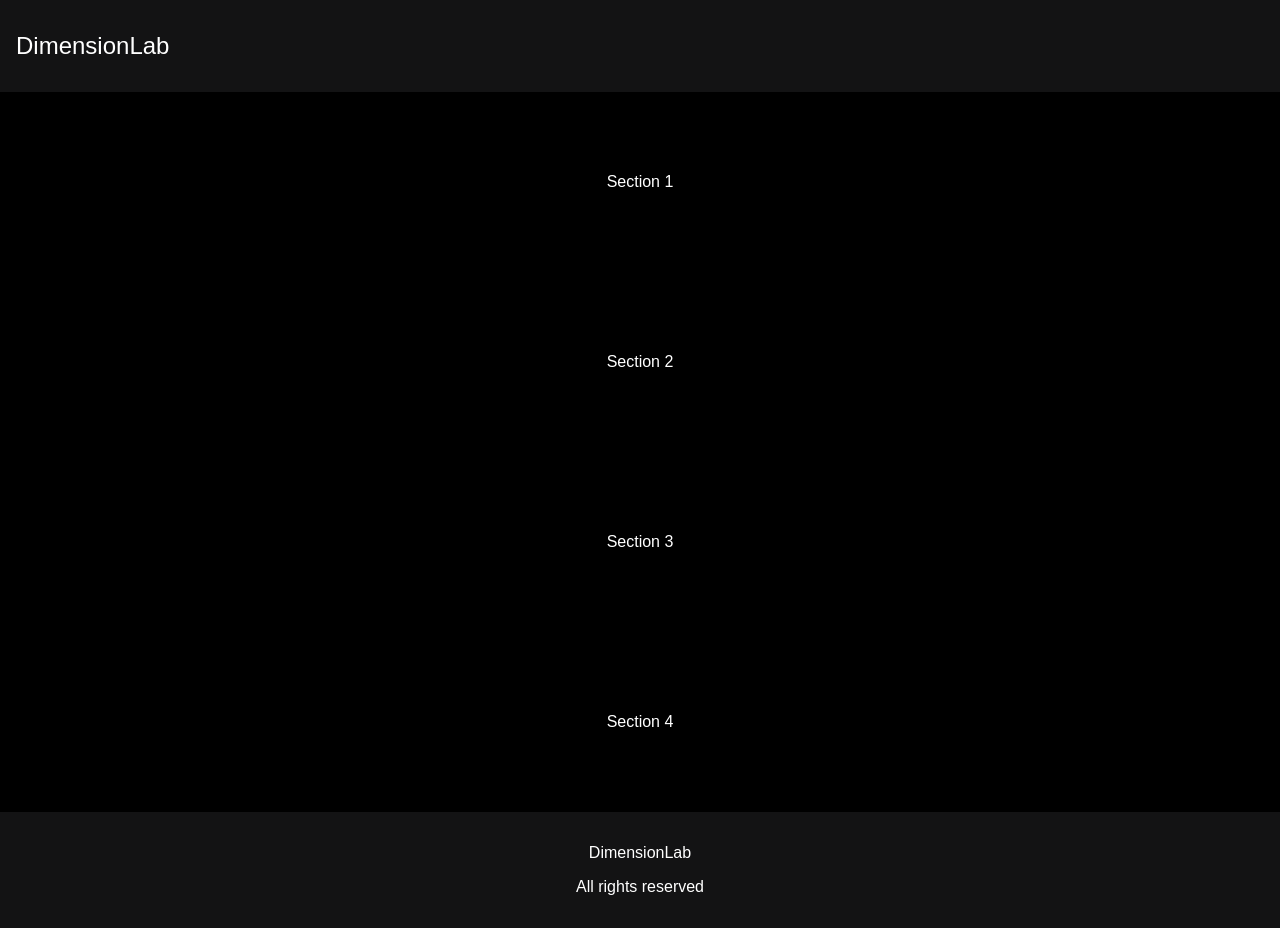
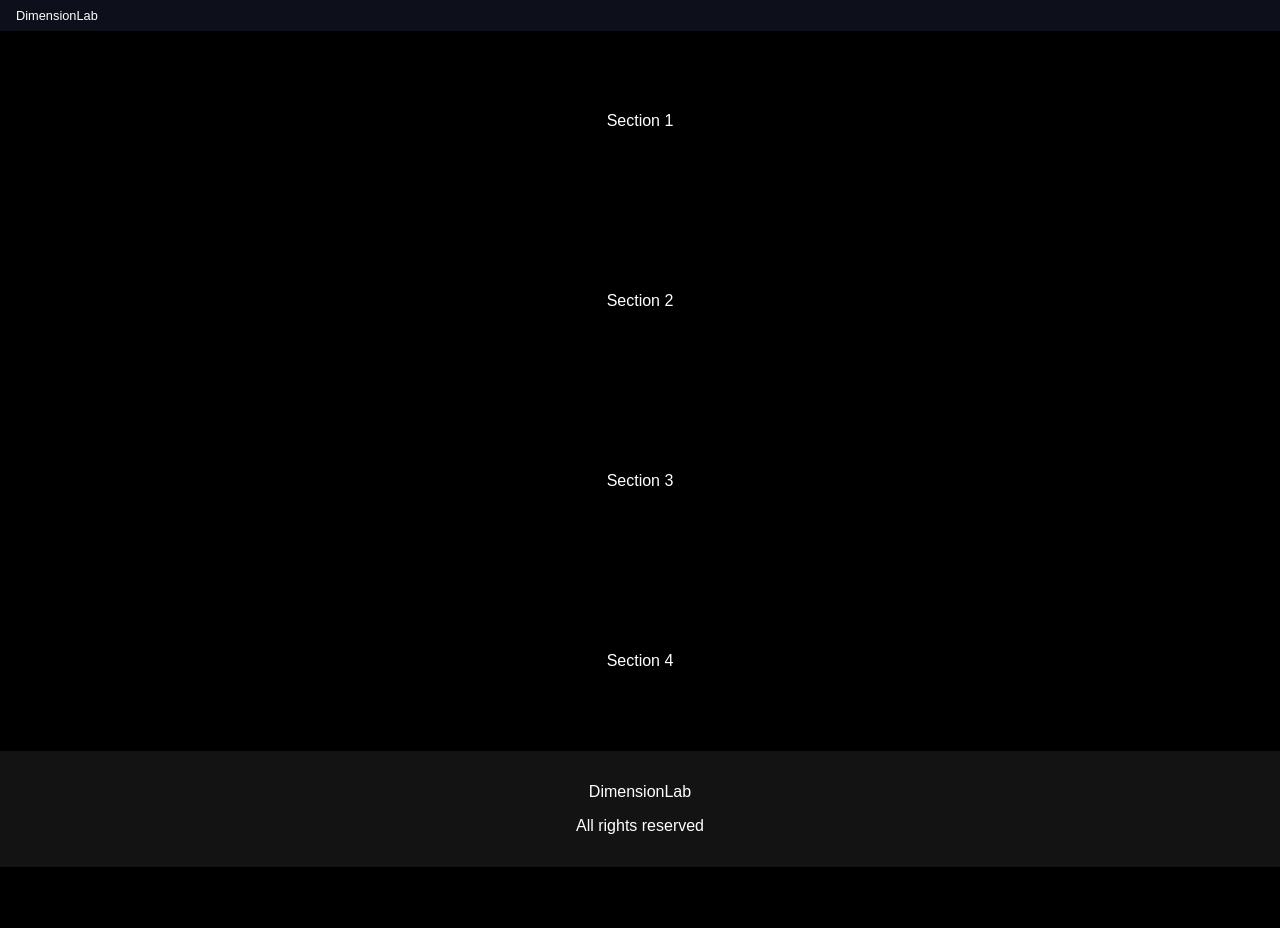
Before and after one commit to DimensionLab/web, a Next.js app: page / in a window 1280 px wide. After the commit the page ends 867 px from the top, so only its background shows below. Built offline with nearby package versions, Linux system fonts and the light colour scheme.

Commit message:
feat: make header thinner

```diff
--- a/src/components/homepage/Header.tsx
+++ b/src/components/homepage/Header.tsx
@@ -5,14 +5,14 @@ const HeaderWrapper = styled.header`
   flex-direction: column;
   align-items: center;
   justify-content: center;
-  padding: 2rem 0;
-  background-color: #131314;
+  padding: 0.5rem 0;
+  background-color: #0D101B;
   width: 100%;
   color: #fff;
   gap: 1rem;
 
   .title {
-    font-size: 1.5rem;
+    font-size: 0.8rem;
     align-self: flex-start;
     margin-left: 1rem;
   }
```
